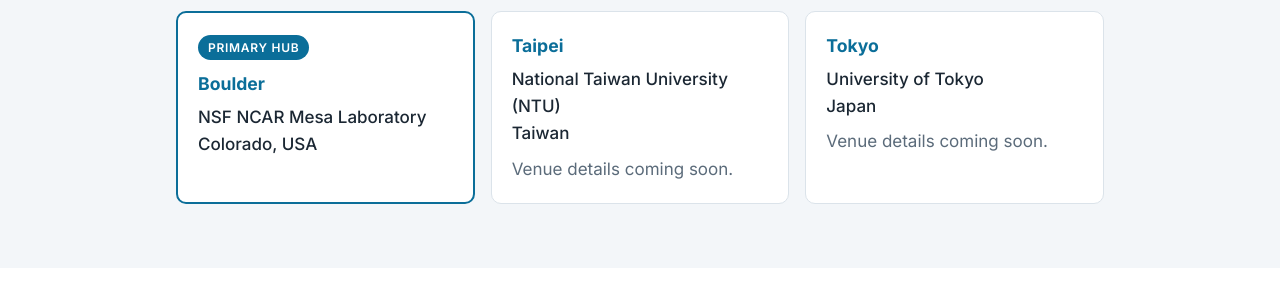
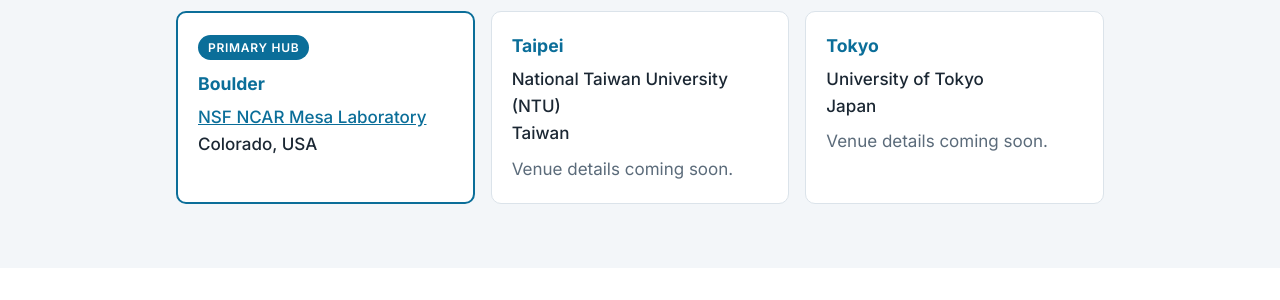
Before and after one commit to NCAR/CMIP7_hackathon_2027, a Jekyll site: the page built from index.html, in a window 1280 px wide and 900 px high, scrolled down 1279 px. Shown: the part 150-450 px from the top of the window. Built offline with Jekyll 4.4.1, drawn with Linux system fonts in a browser that asks for light colours.

Commit message:
Link Mesa Lab venue to visitor directions page
Co-Authored-By: Claude Opus 5.5 <noreply@anthropic.com>

```diff
--- a/_data/hubs.yml
+++ b/_data/hubs.yml
@@ -1,7 +1,9 @@
 # In-person hubs. Update "venue" and "details" as they're confirmed.
+# "venue_url" is optional — if set, the venue name becomes a link.
 - city: "Boulder"
   country: "Colorado, USA"
   venue: "NSF NCAR Mesa Laboratory"
+  venue_url: "https://scied.ucar.edu/visit/plan-trip"
   primary: true
   details: ""
 - city: "Taipei"
--- a/index.html
+++ b/index.html
@@ -67,7 +67,7 @@ layout: default
         <div class="card{% if h.primary %} card-primary{% endif %}">
           {% if h.primary %}<span class="badge">Primary hub</span>{% endif %}
           <h3>{{ h.city }}</h3>
-          <p class="hub-where">{{ h.venue }}<br>{{ h.country }}</p>
+          <p class="hub-where">{% if h.venue_url %}<a href="{{ h.venue_url }}">{{ h.venue }}</a>{% else %}{{ h.venue }}{% endif %}<br>{{ h.country }}</p>
           {% if h.details != "" %}<p>{{ h.details }}</p>{% endif %}
         </div>
       {% endfor %}
```
